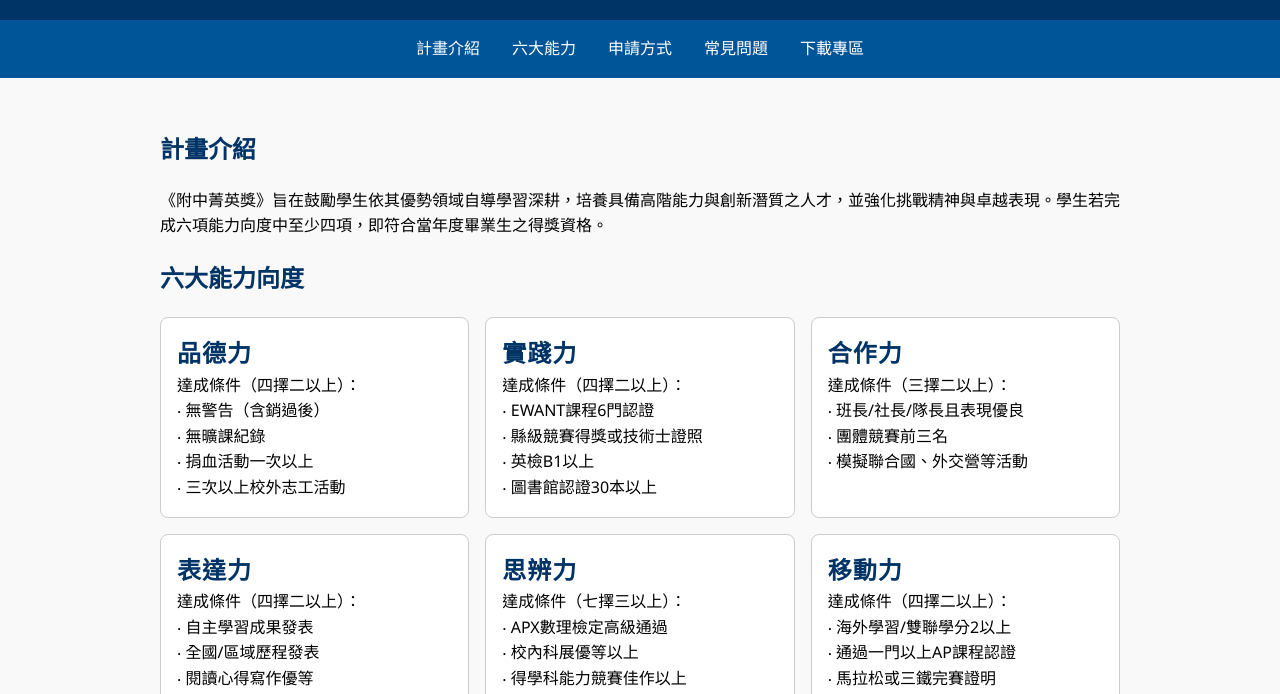
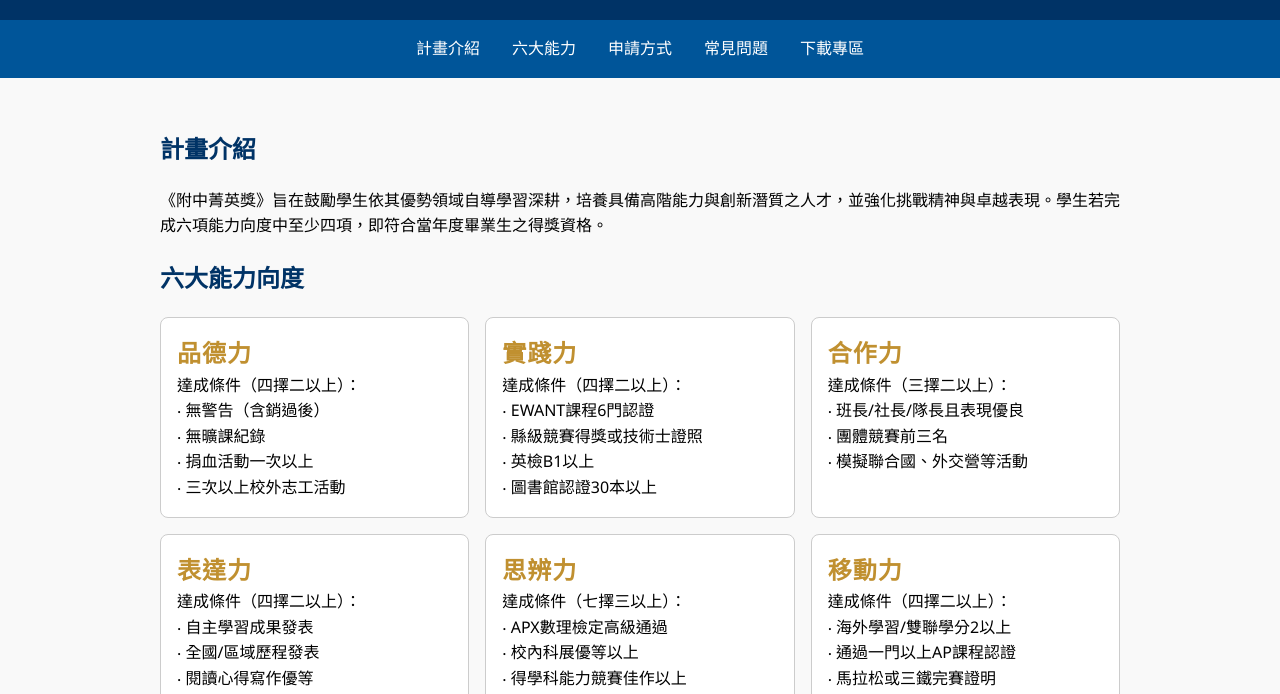
Before and after one commit to eliteaward/cpyc, a plain HTML site: page index.html in a window 1280 px wide. Shown: the part 106-800 px from the top of the page. Drawn offline with Linux system fonts and the light colour scheme.

Commit message:
Update index.html

```diff
--- a/index.html
+++ b/index.html
@@ -85,7 +85,7 @@
       <h2>六大能力向度</h2>
       <div class="grid">
         <div class="card">
-          <strong style="font-size: 24px; color: #003366; letter-spacing: 1px;">品德力</strong><br>
+          <strong style="font-size: 24px; color: #C09030; letter-spacing: 1px;">品德力</strong><br>
           達成條件（四擇二以上）：<br>
           ‧ 無警告（含銷過後）<br>
           ‧ 無曠課紀錄<br>
@@ -93,7 +93,7 @@
           ‧ 三次以上校外志工活動
         </div>
         <div class="card">
-          <strong style="font-size: 24px; color: #003366; letter-spacing: 1px;">實踐力</strong><br>
+          <strong style="font-size: 24px; color: #C09030; letter-spacing: 1px;">實踐力</strong><br>
           達成條件（四擇二以上）：<br>
           ‧ EWANT課程6門認證<br>
           ‧ 縣級競賽得獎或技術士證照<br>
@@ -101,14 +101,14 @@
           ‧ 圖書館認證30本以上
         </div>
         <div class="card">
-          <strong style="font-size: 24px; color: #003366; letter-spacing: 1px;">合作力</strong><br>
+          <strong style="font-size: 24px; color: #C09030; letter-spacing: 1px;">合作力</strong><br>
           達成條件（三擇二以上）：<br>
           ‧ 班長/社長/隊長且表現優良<br>
           ‧ 團體競賽前三名<br>
           ‧ 模擬聯合國、外交營等活動
         </div>
         <div class="card">
-          <strong style="font-size: 24px; color: #003366; letter-spacing: 1px;">表達力</strong><br>
+          <strong style="font-size: 24px; color: #C09030; letter-spacing: 1px;">表達力</strong><br>
           達成條件（四擇二以上）：<br>
           ‧ 自主學習成果發表<br>
           ‧ 全國/區域歷程發表<br>
@@ -116,7 +116,7 @@
           ‧ 行銷/媒體/攝影獲獎
         </div>
         <div class="card">
-          <strong style="font-size: 24px; color: #003366; letter-spacing: 1px;">思辨力</strong><br>
+          <strong style="font-size: 24px; color: #C09030; letter-spacing: 1px;">思辨力</strong><br>
           達成條件（七擇三以上）：<br>
           ‧ APX數理檢定高級通過<br>
           ‧ 校內科展優等以上<br>
@@ -127,7 +127,7 @@
           ‧ APCS程式設計觀念與實作題各3級分以上
         </div>
         <div class="card">
-          <strong style="font-size: 24px; color: #003366; letter-spacing: 1px;">移動力</strong><br>
+          <strong style="font-size: 24px; color: #C09030; letter-spacing: 1px;">移動力</strong><br>
           達成條件（四擇二以上）：<br>
           ‧ 海外學習/雙聯學分2以上<br>
           ‧ 通過一門以上AP課程認證<br>
```
